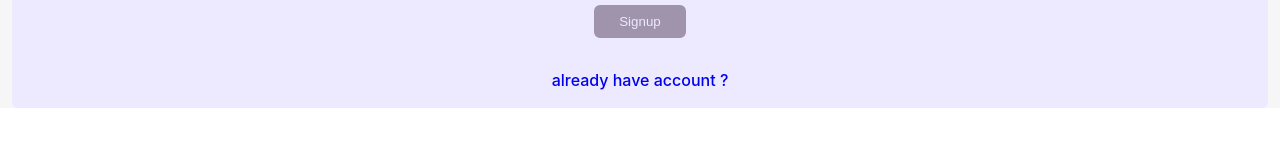
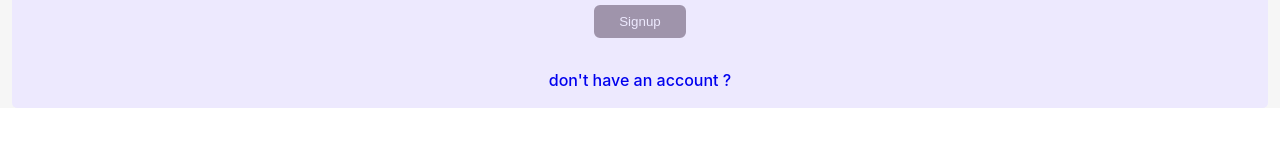
Before and after one commit to alireza921/shopping-cart, a React (Create React App) app: page /signup in a window 1280 px wide. Shown: the part 481-628 px from the top of the page. Built offline with nearby package versions, Linux system fonts and the light colour scheme.

Commit message:
check login user-redirectafter login-add&used RRD(useQuery Hook)

```diff
--- a/src/common/cartSummery/cartSummery.js
+++ b/src/common/cartSummery/cartSummery.js
@@ -1,9 +1,11 @@
-import { Link } from "react-router-dom";
+import { Link, useNavigate } from "react-router-dom";
+import { useAuth } from "../../context/auth/authProvider";
 import { useCart } from "../../context/cartprovider/cartprovider";
 import styles from "./cartsummery.module.css";
 
 const CartSummery = () => {
   const { cart, total } = useCart();
+  const auth = useAuth() ;
 
   const originalTotalPrice = cart.length
     ? cart.reduce((acc, curr) => acc + curr.quantity * curr.price, 0)
@@ -22,9 +24,9 @@ const CartSummery = () => {
           </div>
           <li className={styles.summeryItem}> total price : {total} </li>
         </ul>
-        <Link to='/signup?redirect=checkout'>
-          <button className={styles.btn}> CheckOut </button>
-        </Link>
+        <Link to={`${auth ? '/checkout' : '/login?redirect=/checkout'}`}>
+          <button className={styles.btn} > CheckOut </button>
+       </Link>
       </article>
     </section>
   );
--- a/src/components/login Form/loginForm.js
+++ b/src/components/login Form/loginForm.js
@@ -6,6 +6,7 @@ import Input from "../../common/inputComponent/input";
 import { loginRequest } from "../../services/loginrequest";
 import { useState } from "react";
 import { useAuthAction } from "../../context/auth/authProvider";
+import { useQuery } from "../../hooks/useQuery";
 
 const inputValue = [
   { label: "Email", type: "email", name: "email" },
@@ -29,13 +30,16 @@ const LoginForm = () => {
   const setAuth = useAuthAction();
   const navigate = useNavigate();
 
+  const query = useQuery();
+  const redirect = query.get("redirect") || "/";
+
   const onSubmit = (values, { resetForm }) => {
     loginRequest(values)
       .then((res) => {
         setAuth(res.data);
-        localStorage.setItem('authState' , JSON.stringify(res.data))
+        localStorage.setItem("authState", JSON.stringify(res.data));
         setError(false);
-        navigate("/");
+        navigate(redirect);
       })
       .catch((error) => {
         if (error.response && error.response.data.message) {
@@ -67,7 +71,7 @@ const LoginForm = () => {
       <div className={styles.error}>{error && <p> {error} </p>}</div>
 
       <footer className={styles.signupFooter}>
-        <Link to='/signup'>don't have an account ?</Link>
+        <Link to={`/signup?redirect=${redirect}`}>don't have an account ?</Link>
       </footer>
     </form>
   );
--- a/src/components/signUp Form/signupForm.js
+++ b/src/components/signUp Form/signupForm.js
@@ -4,6 +4,7 @@ import { Link, useNavigate } from "react-router-dom";
 import * as yup from "yup";
 import Input from "../../common/inputComponent/input";
 import { useAuthAction } from "../../context/auth/authProvider";
+import { useQuery } from "../../hooks/useQuery";
 import { signupRequest } from "../../services/signupRequest";
 import styles from "./signupForm.module.css";
 
@@ -57,7 +58,10 @@ const validationSchema = yup.object({
 const SignUpForm = () => {
   const [error, setError] = useState(false);
   const setAuth = useAuthAction();
-  const navigate = useNavigate()
+  const navigate = useNavigate();
+  const query = useQuery();
+  const redirect = query.get("redirect") || "/";
+  console.log(query.get("redirect"));
 
   const onSubmit = (values, { resetForm }) => {
     const { name, email, password, phoneNumber } = values;
@@ -70,9 +74,9 @@ const SignUpForm = () => {
     signupRequest(userData)
       .then((res) => {
         setAuth(res.data);
-        localStorage.setItem('authState' , JSON.stringify(res.data))
+        localStorage.setItem("authState", JSON.stringify(res.data));
         setError(false);
-        navigate('/')
+        navigate(redirect);
       })
       .catch((err) => {
         setError(err.response.data.message);
@@ -101,7 +105,7 @@ const SignUpForm = () => {
       </div>
       <div className={styles.error}>{error && <p> {error} </p>}</div>
       <footer className={styles.signupFooter}>
-        <Link to='/login'>already have account ?</Link>
+        <Link to={`/login?redirect=${redirect}`}>don't have an account ?</Link>
       </footer>
     </form>
   );
--- /dev/null
+++ b/src/hooks/useQuery.js
@@ -0,0 +1,7 @@
+import { useLocation } from "react-router-dom";
+import React from "react";
+
+export function useQuery() {
+  const { search } = useLocation();
+  return React.useMemo(() => new URLSearchParams(search), [search]);
+}
--- a/src/pages/checkout page/CheckOutPage.js
+++ b/src/pages/checkout page/CheckOutPage.js
@@ -1,9 +1,14 @@
+import { useEffect } from "react";
+import { useNavigate } from "react-router-dom";
+import { useAuth } from "../../context/auth/authProvider";
+
 const CheckoutPage = () => {
-    return (
-        <div>
-            Check OUt
-        </div>
-     );
-}
+  const navigate = useNavigate();
+  const auth = useAuth();
+  useEffect(() => {
+    if (!auth) navigate("/login?redirect=/checkout");
+  }, []);
+  return <div>Check OUt</div>;
+};
 
 export default CheckoutPage;
```
